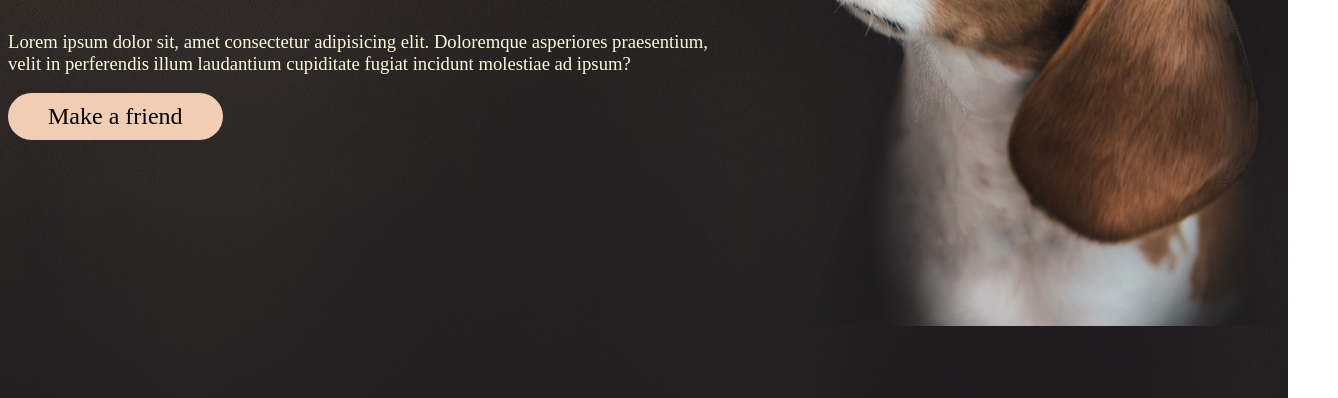
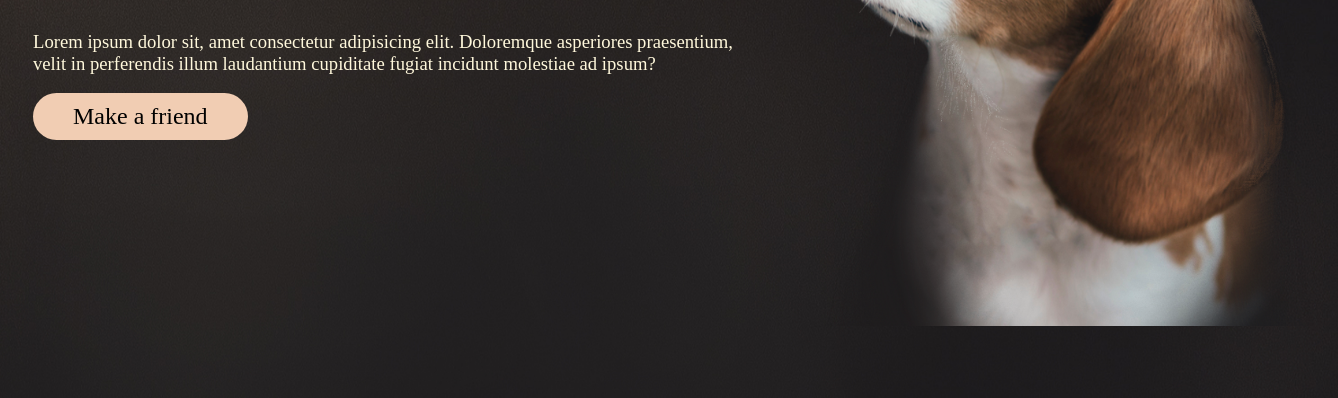
Before and after one commit to Tymofii759/Cozy-House, a plain HTML site: page index.html in a window 1280 px wide. Shown: the part 418-816 px from the top of the page, 1338 px wide, since content can reach past the window. Drawn offline with Linux system fonts and the light colour scheme.

Commit message:
new save

```diff
--- a/style.css
+++ b/style.css
@@ -4,8 +4,8 @@ body {
   background: url(background.jpg);
   background-position: center center;
   background-size: cover;
-  padding-left: 25 px;
-  padding-right: 25 px;
+  padding-left: 25px;
+  padding-right: 25px;
 }
 .header {
   display: flex;
```
